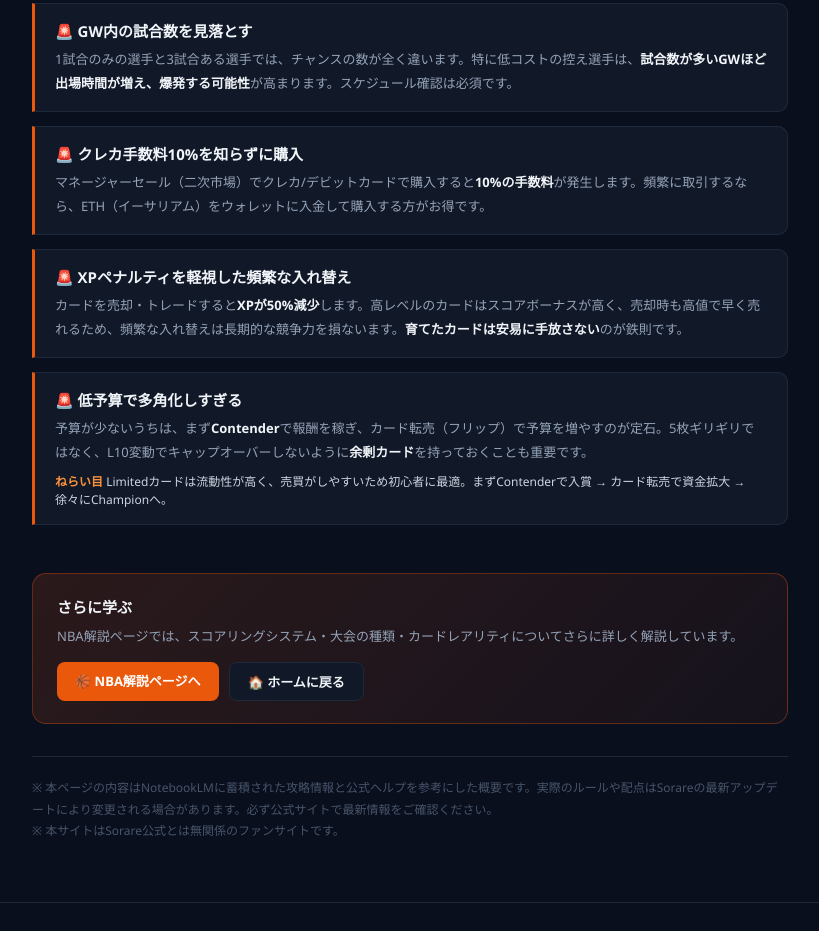
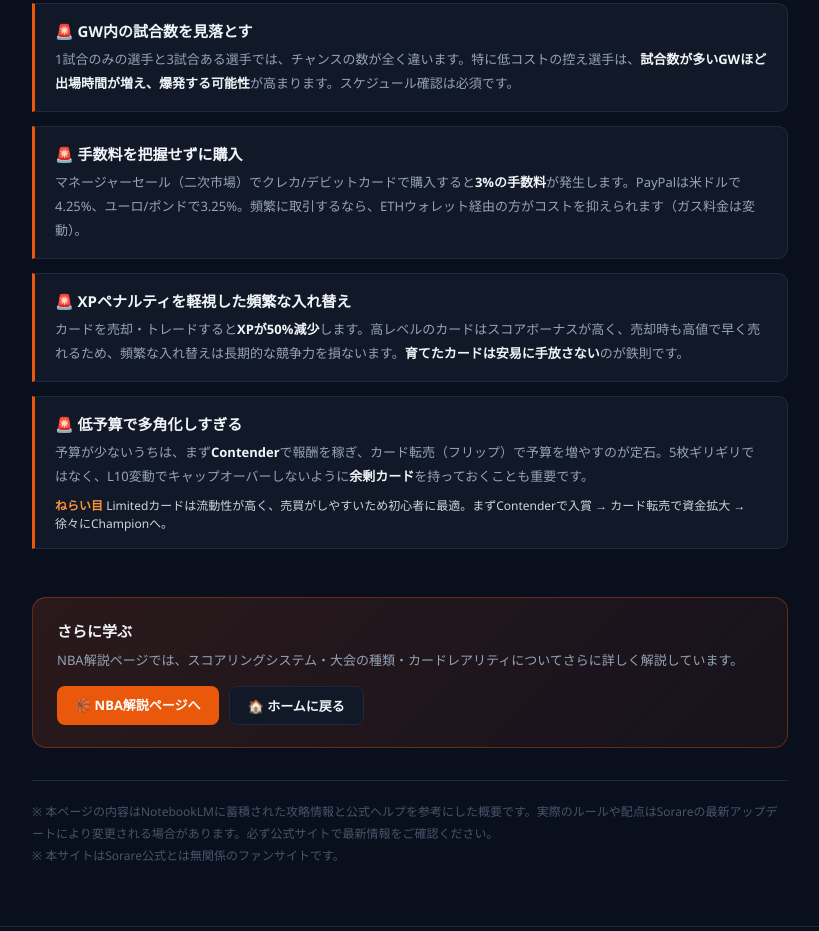
Before and after one commit to sirius-sports/sorare-origin, a website: page nba-strategy.html in a window 1280 px wide. Shown: the part 3288-4219 px from the top of the page, without its empty margins (230-1049 px from the left). Drawn offline with Linux system fonts and the light colour scheme.

Commit message:
Add files via upload

```diff
--- a/nba-strategy.html
+++ b/nba-strategy.html
@@ -256,9 +256,9 @@
     </div>
 
     <div class="tip">
-      <div class="tip-head">🚨 クレカ手数料10%を知らずに購入</div>
+      <div class="tip-head">🚨 手数料を把握せずに購入</div>
       <div class="tip-body">
-        マネージャーセール（二次市場）でクレカ/デビットカードで購入すると<strong>10%の手数料</strong>が発生します。頻繁に取引するなら、ETH（イーサリアム）をウォレットに入金して購入する方がお得です。
+        マネージャーセール（二次市場）でクレカ/デビットカードで購入すると<strong>3%の手数料</strong>が発生します。PayPalは米ドルで4.25%、ユーロ/ポンドで3.25%。頻繁に取引するなら、ETHウォレット経由の方がコストを抑えられます（ガス料金は変動）。
       </div>
     </div>
 
```
